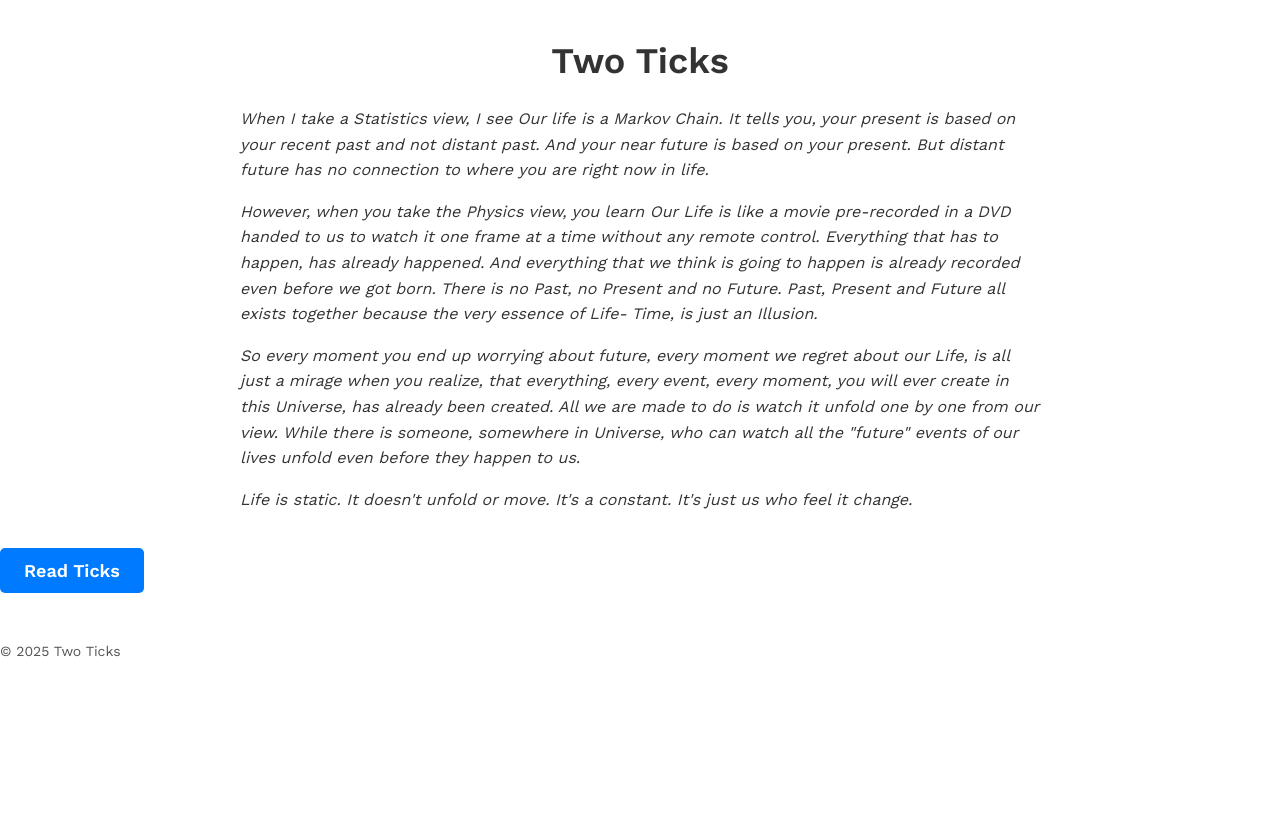
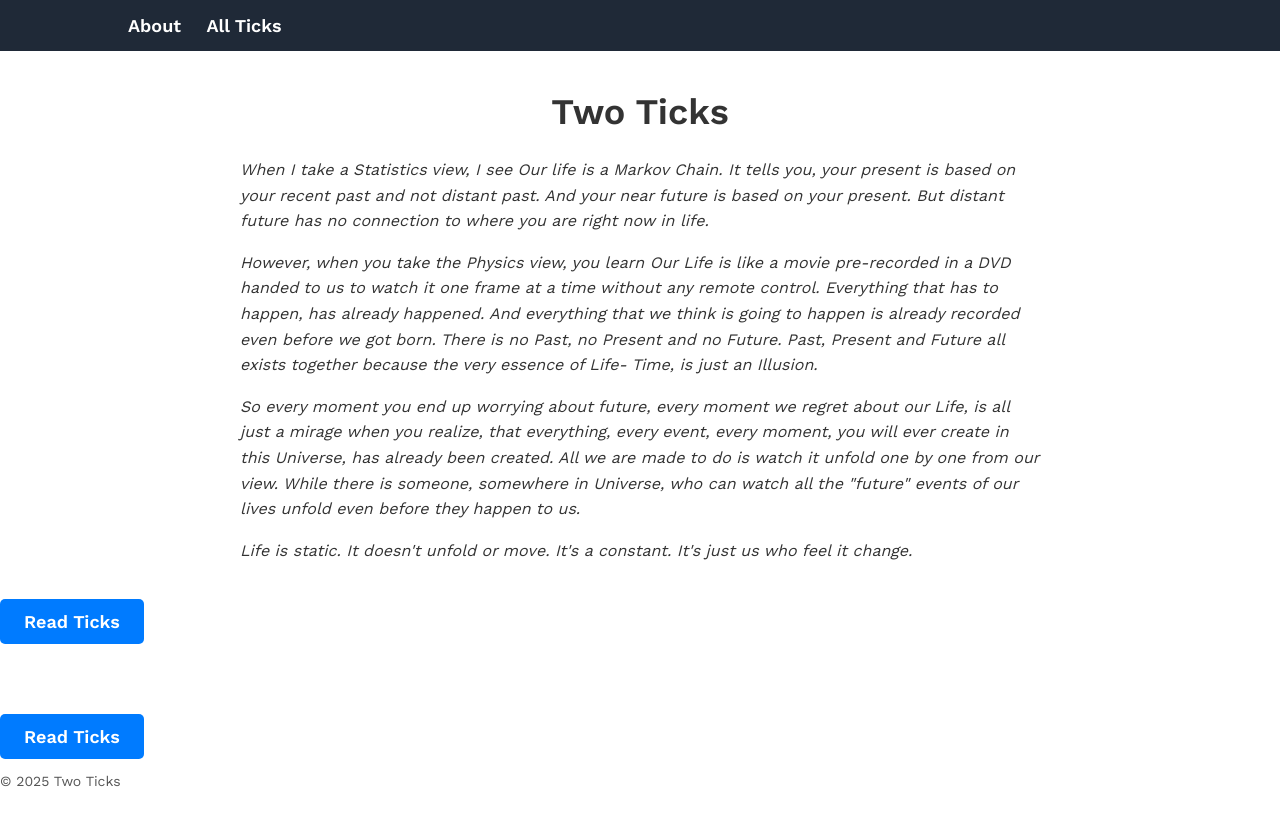
Before and after one commit to trmanish/trmanish.github.io, a Jekyll site: the page built from index.md, in a window 1280 px wide. Shown: the top 826 px of the page. Built offline with Jekyll 4.4.1, drawn with Linux system fonts in a browser that asks for light colours.

Commit message:
update layout

```diff
--- a/_layouts/default.html
+++ b/_layouts/default.html
@@ -7,22 +7,14 @@
     <link rel="stylesheet" href="{{ "/assets/css/style.css" | relative_url }}">
 </head>
 <body>
-    {% if page.url == '/' %}
-        <!-- No header links on the Home Page -->
-    {% elsif page.url == '/posts.html' %}
-        <header class="nav-bar">
-            <nav>
-                <a href="{{ "/" | relative_url }}">About</a>
-            </nav>
-        </header>
-    {% else %}
-        <header class="nav-bar">
-            <nav>
-                <a href="{{ "/" | relative_url }}">About</a>
-                <a href="{{ "/posts.html" | relative_url }}">All Ticks</a>
-            </nav>
-        </header>
-    {% endif %}
+    <header class="nav-bar">
+        <nav>
+            <a href="{{ "/" | relative_url }}" class="{% if page.url == '/' %}active{% endif %}">About</a>
+            {% if page.url != '/posts.html' %}
+                <a href="{{ "/posts.html" | relative_url }}" class="{% if page.url == '/posts.html' %}active{% endif %}">All Ticks</a>
+            {% endif %}
+        </nav>
+    </header>
 
     <main>
         {% if page.layout == 'post' %}
@@ -33,7 +25,12 @@
     </main>
 
     <footer>
-        <p>&copy; {{ 'now' | date: "%Y" }} Two Ticks</p>
+        {% if page.url == '/' %}
+            <div class="footer-center">
+                <a href="{{ "/posts.html" | relative_url }}" class="read-ticks-btn">Read Ticks</a>
+            </div>
+        {% endif %}
+        <p class="footer-center">&copy; {{ 'now' | date: "%Y" }} Two Ticks</p>
     </footer>
 </body>
 </html>
```
